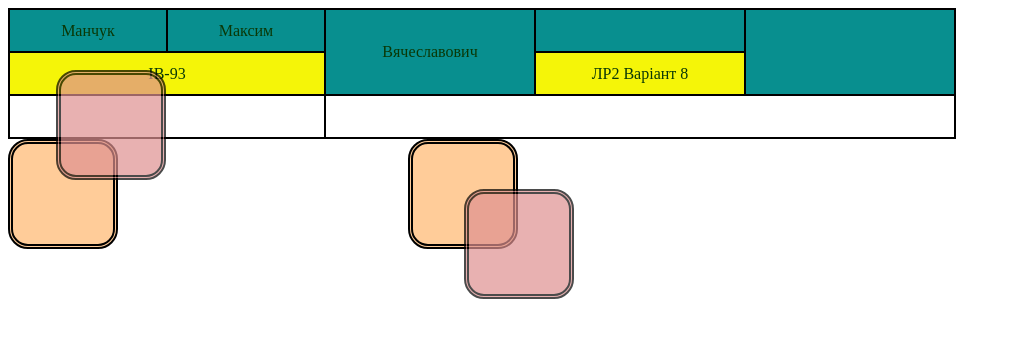
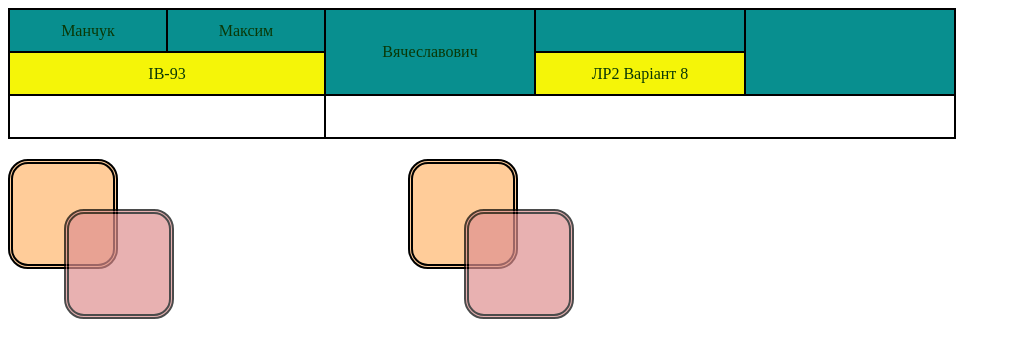
Before and after one commit to Rubertoss/Rubertoss.github.io, a plain HTML site: page Lab2/index.html in a window 1280 px wide. Shown: the whole page, without its empty margins (0-1011 px from the left). Drawn offline with Linux system fonts and the light colour scheme.

Commit message:
Update style.css

```diff
--- a/Lab2/style.css
+++ b/Lab2/style.css
@@ -29,6 +29,10 @@
 .second:hover{
         background-color:#088f8f;
     }
+.second_task-position{
+    position: relative;
+    padding-top: 20px;
+}
 .first_square{
     width: 100px;
     height: 100px;
```
